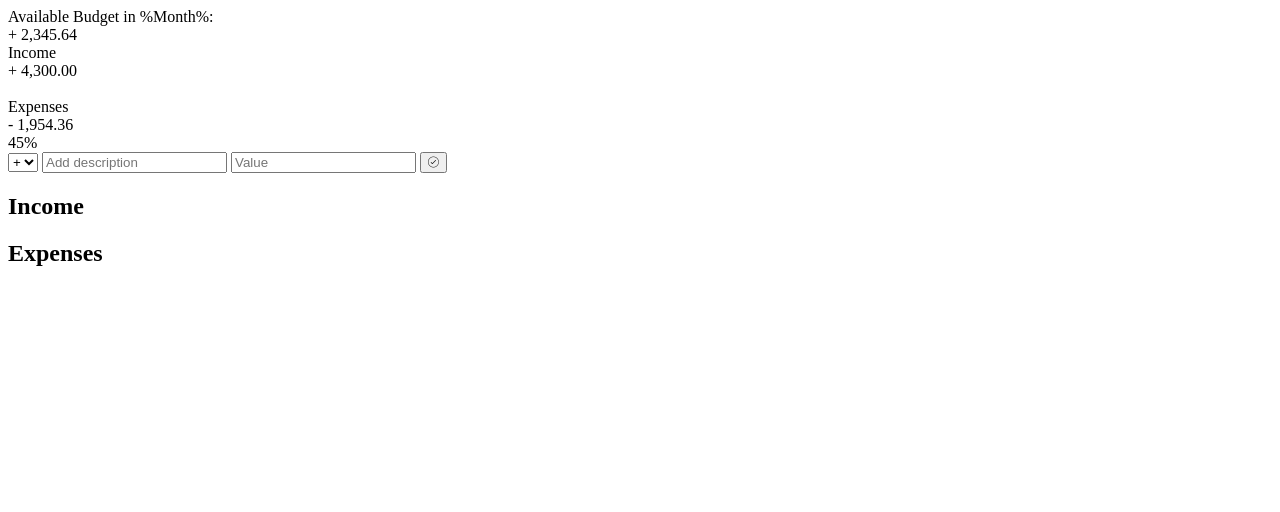
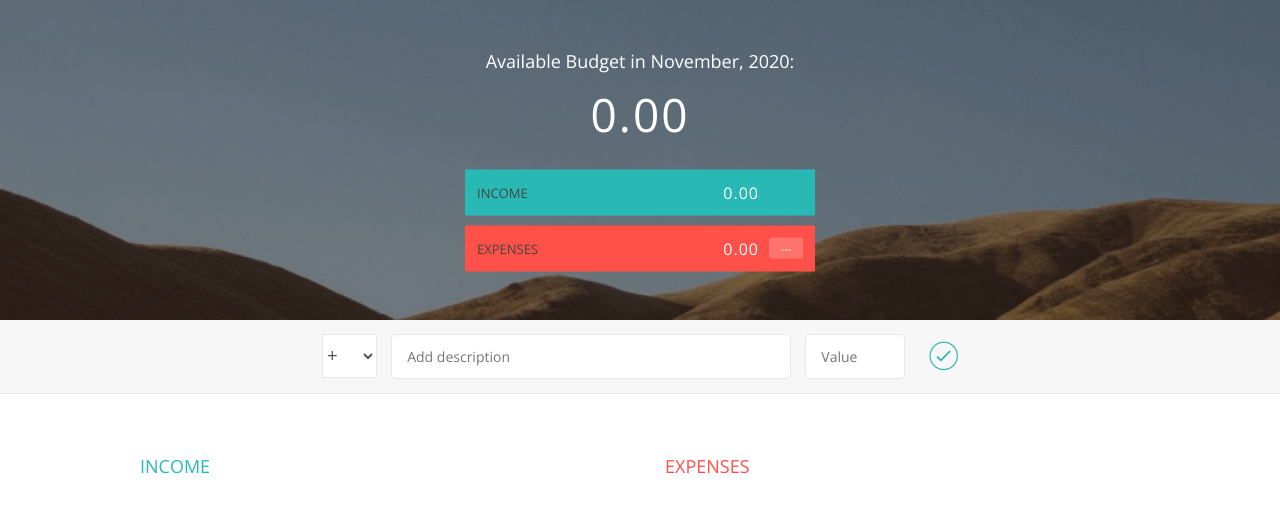
Before and after one commit to jpcodigo/budgetApp, a plain HTML site: page index.html in a window 1280 px wide. Drawn offline with nearby package versions, Linux system fonts and the light colour scheme; the site is published under a folder, as on GitHub Pages, so addresses that start at the root find nothing.

Commit message:
File path fixes

```diff
--- a/index.html
+++ b/index.html
@@ -4,7 +4,7 @@
         <meta charset="UTF-8">
         <link href="https://fonts.googleapis.com/css?family=Open+Sans:100,300,400,600" rel="stylesheet" type="text/css">
         <link href="http://code.ionicframework.com/ionicons/2.0.1/css/ionicons.min.css" rel="stylesheet" type="text/css">
-        <link type="text/css" rel="stylesheet" href="/resources/css/style.css">
+        <link type="text/css" rel="stylesheet" href="resources/css/style.css">
         <title>Budgety</title>
     </head>
     <body>
@@ -118,6 +118,6 @@
 
         </div>
 
-        <script src="/resources/js/app.js"></script>
+        <script src="resources/js/app.js"></script>
     </body>
 </html>
--- a/resources/css/style.css
+++ b/resources/css/style.css
@@ -33,7 +33,7 @@ body {
 
 .top {
     height: 40vh;
-    background-image: linear-gradient(rgba(0, 0, 0, 0.35), rgba(0, 0, 0, 0.35)), url(/resources/css/img/back.png);
+    background-image: linear-gradient(rgba(0, 0, 0, 0.35), rgba(0, 0, 0, 0.35)), url(img/back.png);
     background-size: cover;
     background-position: center;
     position: relative;
--- a/resources/js/app.js
+++ b/resources/js/app.js
@@ -1,5 +1,3 @@
-/** percentages still show as 21 instead of -- when N/A on items themselves */
-
 // BUDGET CONTROLLER
 var budgetController = (function() {
     var Expense = function(id, description, value) {
```
